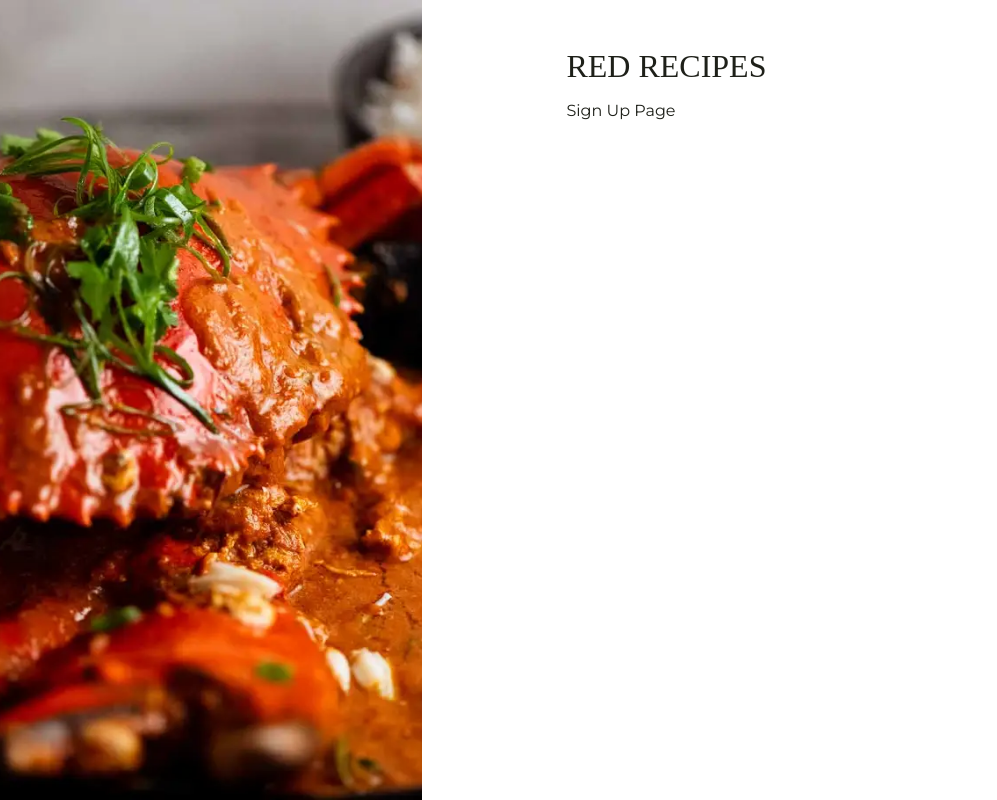
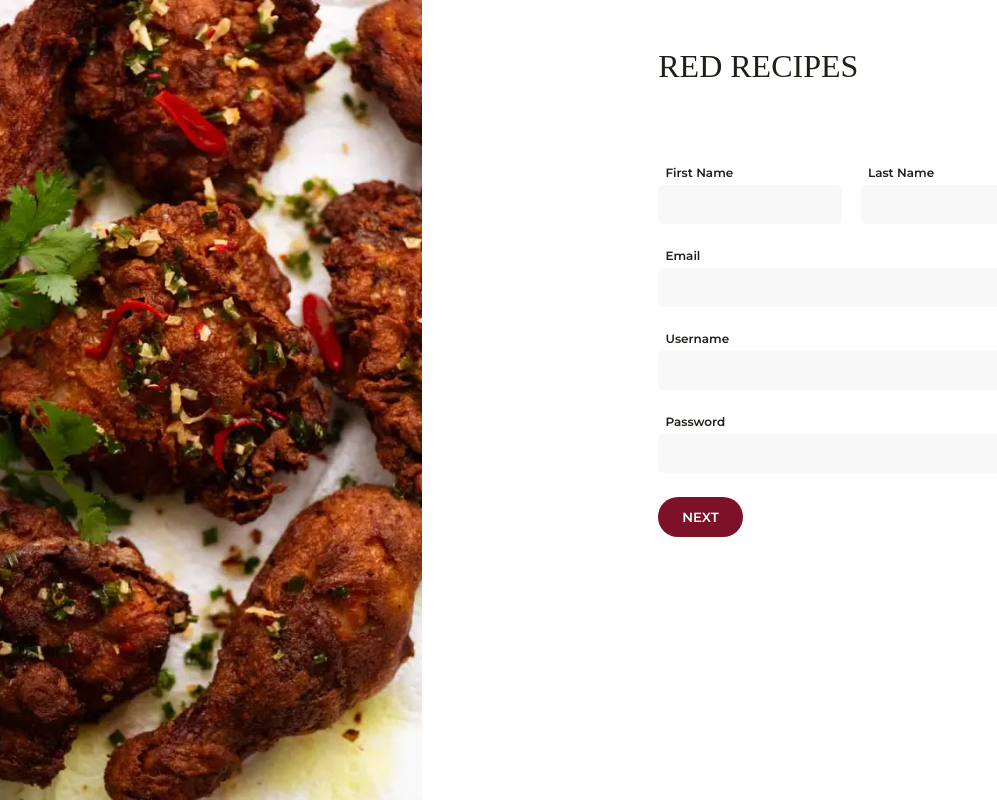
Before and after one commit to jmosias/stratpoint-final-project-frontend, a React (Create React App) app: page /signup in a window 1280 px wide. Shown: the whole page, without its empty margins (0-997 px from the left). Built offline with nearby package versions, Linux system fonts and the light colour scheme; a web font is replaced by a local one.

Commit message:
Added validate, FormInput, started SignUp form

```diff
--- a/package.json
+++ b/package.json
@@ -12,6 +12,7 @@
     "react-router-dom": "^6.6.2",
     "react-scripts": "5.0.1",
     "sass": "^1.57.1",
+    "validator": "^13.7.0",
     "web-vitals": "^2.1.4"
   },
   "scripts": {
--- a/src/components/AppAccount/AppAccount.js
+++ b/src/components/AppAccount/AppAccount.js
@@ -4,7 +4,9 @@ import classes from "./AppAccount.module.scss";
 function AppAccount({ children }) {
   return (
     <div className={classes.container}>
-      <AppBanner />
+      <div className={classes.banner}>
+        <AppBanner />
+      </div>
       <div className={classes.main}>
         <div className={classes.children}>{children}</div>
       </div>
--- a/src/components/AppAccount/AppAccount.module.scss
+++ b/src/components/AppAccount/AppAccount.module.scss
@@ -3,7 +3,7 @@
   height: 100vh;
   display: flex;
 
-  :first-child {
+  .banner {
     width: 33vw;
     min-width: 33vw;
     max-width: 33vw;
@@ -15,7 +15,15 @@
     max-width: 67vw;
 
     .children {
-      padding: 3rem 9rem;
+      width: 100%;
+      padding-top: 3rem;
+      display: flex;
+      flex-direction: column;
+      align-items: center;
+
+      > :first-child {
+        width: 45%;
+      }
     }
   }
 }
--- /dev/null
+++ b/src/components/FormInput/FormInput.js
@@ -0,0 +1,25 @@
+import { useId } from "react";
+import classes from "./FormInput.module.scss";
+
+function FormInput({ label, placeholder, value, onChange, error }) {
+  const id = useId();
+
+  return (
+    <div className={classes.group}>
+      <label htmlFor={id} className={classes.label}>
+        {label}
+      </label>
+      <input
+        id={id}
+        type="text"
+        placeholder={placeholder}
+        className={classes.input + " " + (error ? classes.error : "")}
+        value={value}
+        onChange={onChange}
+      />
+      <p className={classes["error-message"]}>{error}</p>
+    </div>
+  );
+}
+
+export default FormInput;
--- /dev/null
+++ b/src/components/FormInput/FormInput.module.scss
@@ -0,0 +1,44 @@
+@import "../../styles/variables";
+
+.group {
+  width: 100%;
+  display: flex;
+  flex-direction: column;
+  gap: 0.3rem;
+  margin-bottom: 1.2rem;
+
+  .label {
+    padding-left: 0.45rem;
+    font-weight: $bold;
+    font-size: 0.75rem;
+  }
+
+  .input {
+    padding: 0.6rem 1.2rem;
+    outline: none;
+    border: solid 0.015rem transparent;
+    border-radius: 0.3rem;
+    background-color: $light-gray;
+    color: $black;
+    font-size: 0.9rem;
+    transition: all 0.15s ease-in;
+
+    &.error {
+      border-color: $error;
+    }
+
+    &:focus,
+    &:hover {
+      background-color: $white;
+      border-color: $gray;
+    }
+  }
+
+  .error-message {
+    margin: 0;
+    padding-left: 0.45rem;
+    color: $error;
+    font-weight: $bold;
+    font-size: 0.75rem;
+  }
+}
--- /dev/null
+++ b/src/components/FormInput/index.js
@@ -0,0 +1,3 @@
+import FormInput from "./FormInput";
+
+export default FormInput;
--- /dev/null
+++ b/src/helpers/checkValidation.js
@@ -0,0 +1,27 @@
+import validator from "validator";
+
+// Returns an array of error messages
+const checkValidation = (data, rules) => {
+  const errors = {};
+
+  Object.keys(rules).forEach((key) => {
+    // Check if field is empty
+    if (validator.isEmpty(data[key])) {
+      errors[key] = rules[key].emptyMessage;
+    }
+    // Check other validators
+    if (rules[key].validators) {
+      rules[key].validators.forEach((validator, index) => {
+        const hasPassed = validator(data[key]);
+        if (!hasPassed && !errors[key]) {
+          errors[key] = rules[key].messages[index];
+        }
+      });
+    }
+  });
+  console.log(errors);
+
+  return errors;
+};
+
+export default checkValidation;
--- /dev/null
+++ b/src/helpers/rulesSignup.js
@@ -0,0 +1,37 @@
+import validator from "validator";
+
+export const initialSignupData = {
+  firstName: "",
+  lastName: "",
+  username: "",
+  email: "",
+  password: "",
+};
+
+export const signupFormRules = {
+  firstName: {
+    emptyMessage: "Please provide your first name",
+    validators: [],
+    messages: [],
+  },
+  lastName: {
+    emptyMessage: "Please provide your last name",
+    validators: [],
+    messages: [],
+  },
+  email: {
+    emptyMessage: "Please provide your email",
+    validators: [validator.isEmail],
+    messages: ["Please provide a valid email"],
+  },
+  username: {
+    emptyMessage: "Please provide your username",
+    validators: [],
+    messages: [],
+  },
+  password: {
+    emptyMessage: "Please provide your password",
+    validators: [],
+    messages: [],
+  },
+};
--- a/src/pages/SignUp/SignUp.js
+++ b/src/pages/SignUp/SignUp.js
@@ -1,13 +1,81 @@
+import { useState } from "react";
 import AppAccount from "../../components/AppAccount";
+import AppButton from "../../components/AppButton";
 import AppLogo from "../../components/AppLogo";
+import FormInput from "../../components/FormInput";
+import checkValidation from "../../helpers/checkValidation";
+import { initialSignupData, signupFormRules } from "../../helpers/rulesSignup";
 import classes from "./SignUp.module.scss";
 
 function SignUp() {
+  const [formData, setFormData] = useState(initialSignupData);
+  const [errors, setErrors] = useState([]);
+
+  const handleSubmit = async (e) => {
+    e.preventDefault();
+    setErrors(checkValidation(formData, signupFormRules));
+  };
+
   return (
     <AppAccount>
       <div className={classes.signup}>
         <AppLogo />
-        <p>Sign Up Page</p>
+        <p style={{ paddingTop: "3rem" }}></p>
+
+        <form onSubmit={handleSubmit}>
+          <div className={classes.name}>
+            <FormInput
+              label="First Name"
+              value={formData.firstName}
+              onChange={(e) => {
+                setFormData({ ...formData, firstName: e.target.value });
+                setErrors({ ...errors, firstName: null });
+              }}
+              error={errors["firstName"]}
+            />
+
+            <FormInput
+              label="Last Name"
+              value={formData.lastName}
+              onChange={(e) => {
+                setFormData({ ...formData, lastName: e.target.value });
+                setErrors({ ...errors, lastName: null });
+              }}
+              error={errors["lastName"]}
+            />
+          </div>
+
+          <FormInput
+            label="Email"
+            value={formData.email}
+            onChange={(e) => {
+              setFormData({ ...formData, email: e.target.value });
+              setErrors({ ...errors, email: null });
+            }}
+            error={errors["email"]}
+          />
+
+          <FormInput
+            label="Username"
+            value={formData.username}
+            onChange={(e) => {
+              setFormData({ ...formData, username: e.target.value });
+              setErrors({ ...errors, username: null });
+            }}
+            error={errors["username"]}
+          />
+
+          <FormInput
+            label="Password"
+            value={formData.password}
+            onChange={(e) => {
+              setFormData({ ...formData, password: e.target.value });
+              setErrors({ ...errors, password: null });
+            }}
+            error={errors["password"]}
+          />
+          <AppButton text="Next" />
+        </form>
       </div>
     </AppAccount>
   );
--- a/src/pages/SignUp/SignUp.module.scss
+++ b/src/pages/SignUp/SignUp.module.scss
@@ -1,3 +1,14 @@
 .signup {
   width: 100%;
+
+  .name {
+    width: 100%;
+    display: flex;
+    gap: 1.2rem;
+
+    > :first-child,
+    > :last-child {
+      width: calc(50% - 0.6rem);
+    }
+  }
 }
--- a/src/styles/_variables.scss
+++ b/src/styles/_variables.scss
@@ -4,6 +4,8 @@
 $primary: #7d1128;
 $white: #fff;
 $black: #1e2019;
+$gray: #c8c7c7;
+$light-gray: #f9f8f8;
 
 $success: #62c370;
 $warning: #e07a5f;
```
Also changed, not shown: 1 other file (tests, documents, lock files or other folders).
